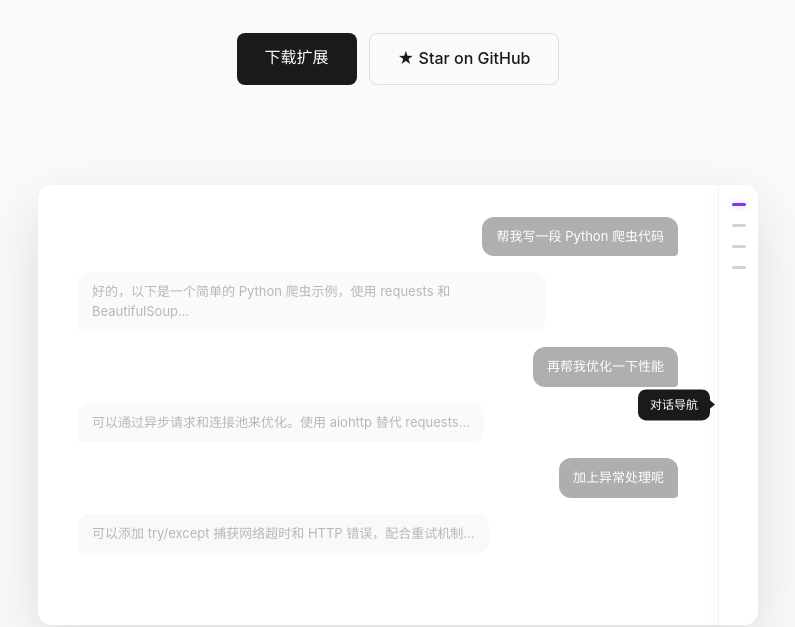
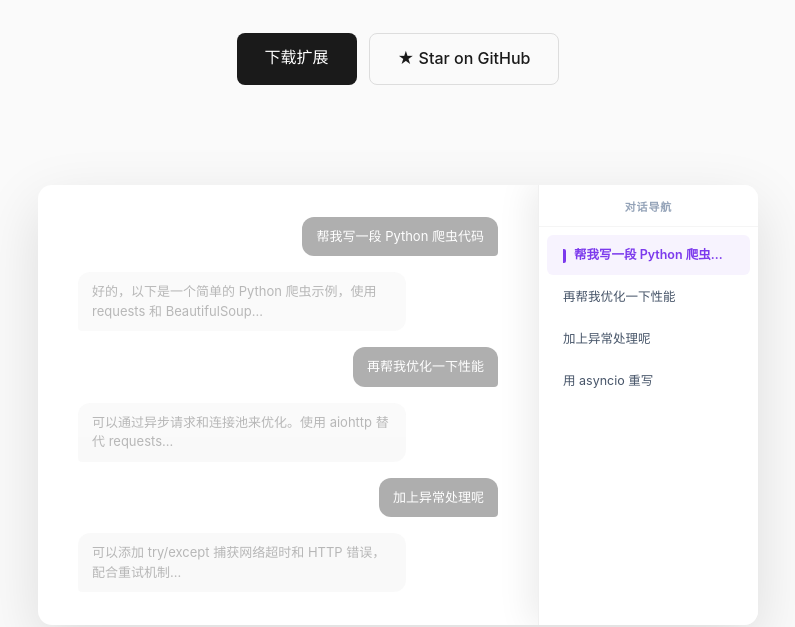
Before and after one commit to Nbilitygu/chatnest-extension, a browser extension: page docs/index.html in a window 1280 px wide. Shown: the part 326-953 px from the top of the page, without its empty margins (242-1037 px from the left). Drawn offline with Linux system fonts and the light colour scheme.

Commit message:
docs: remove scroll-lock, use timed reveal with intersection check

```diff
--- a/docs/index.html
+++ b/docs/index.html
@@ -590,34 +590,32 @@ footer a:hover { text-decoration: underline; }
 <script>
 (function() {
   var sidebar = document.querySelector('.demo-sidebar');
-  if (!sidebar) return;
+  var demoInner = document.querySelector('.demo-inner');
+  if (!sidebar || !demoInner) return;
 
-  // Step 1: show hint after a short delay so users understand what the thin bar is
+  var expanded = false;
+
+  // Step 1: show hint after page settles so users see the collapsed state first
   setTimeout(function() {
-    sidebar.classList.add('hint-visible');
-  }, 600);
+    if (!expanded) sidebar.classList.add('hint-visible');
+  }, 500);
 
-  // Step 2: only expand after user has scrolled (prevents flash on initial load)
-  var hasScrolled = false;
-  window.addEventListener('scroll', function onScroll() {
-    hasScrolled = true;
-    window.removeEventListener('scroll', onScroll);
-  }, { once: true });
-
+  // Step 2: after user has had time to see the collapsed state, expand gracefully
+  setTimeout(function() {
     var observer = new IntersectionObserver(function(entries) {
       entries.forEach(function(entry) {
-      if (entry.isIntersecting && hasScrolled) {
-        // Hide hint first, then expand gracefully
+        if (entry.isIntersecting && !expanded) {
+          expanded = true;
           sidebar.classList.remove('hint-visible');
           setTimeout(function() {
             sidebar.classList.add('demo-expanded');
-        }, 250);
+          }, 200);
           observer.disconnect();
         }
       });
-  }, { threshold: 0.3 });
-
-  observer.observe(document.querySelector('.demo-inner'));
+    }, { threshold: 0.15 });
+    observer.observe(demoInner);
+  }, 1600);
 })();
 </script>
 
```
Lines whose indentation alone changed are shown as unchanged.
